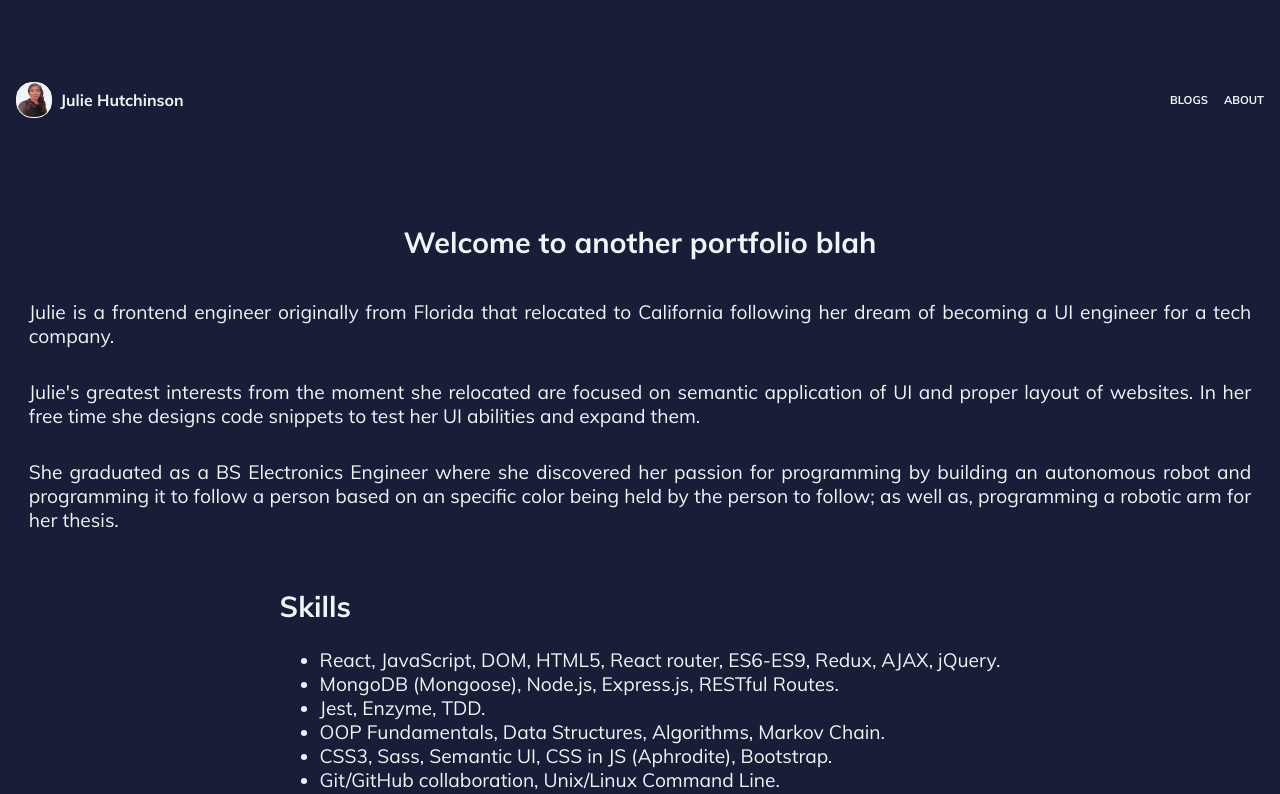
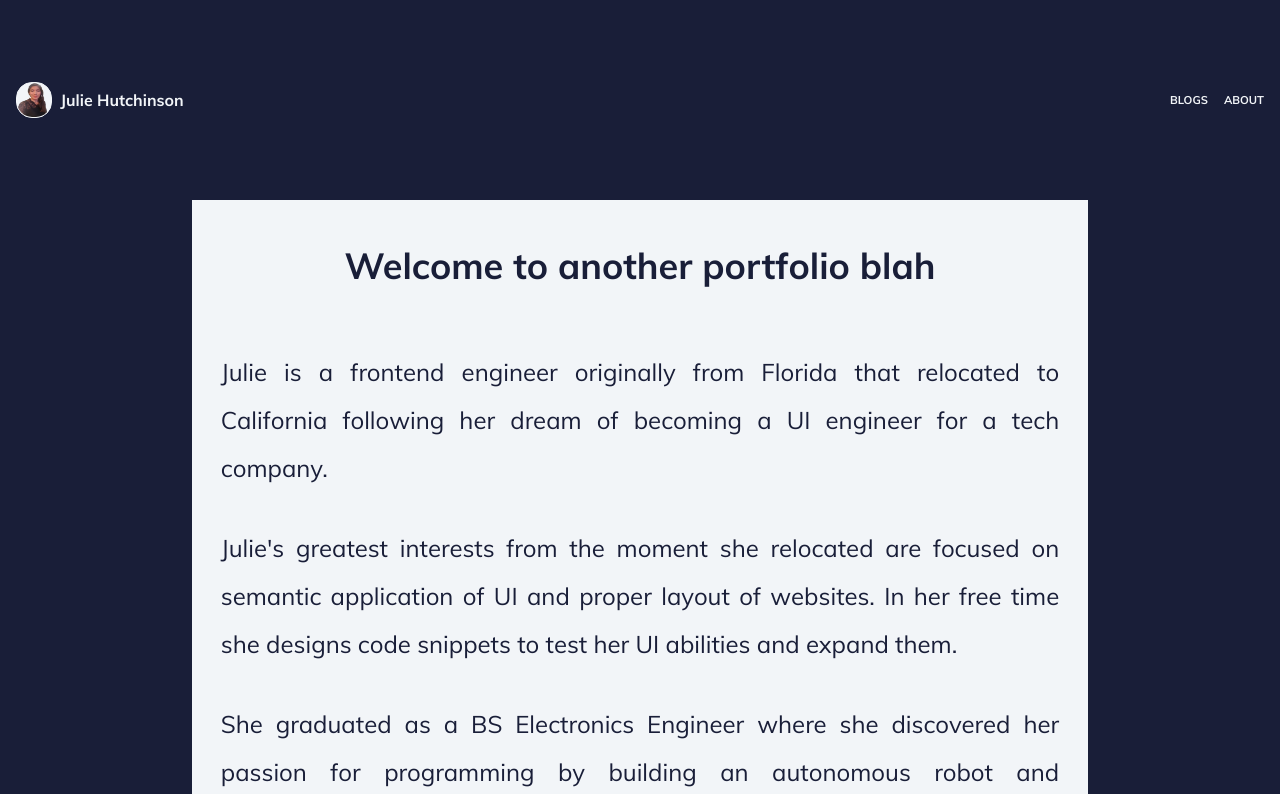
Before and after one commit to juliehutchinson001/juliehutchinson001.github.io, a React (Create React App) app: page /about in a window 1280 px wide. Shown: the top 794 px of the page. Built offline with nearby package versions, Linux system fonts and the light colour scheme.

Commit message:
[style] complete styles for the about section of the portfolio

```diff
--- a/src/styles/css/main.css
+++ b/src/styles/css/main.css
@@ -207,8 +207,25 @@ img {
   margin: 1rem 1.8rem; }
 
 .bio__secondary--info {
+  width: 100%; }
+
+.bio__subheader {
   margin: 1rem 1.8rem; }
 
+.bio__list-of-skills {
+  margin: 1rem 1.8rem; }
+
+@media screen and (min-width: 768px) {
+  .bio__main-container {
+    background-color: #191E38;
+    font-size: 1.5rem; }
+
+  .bio__intro-container, .bio__secondary--info {
+    background-color: #F2F5F8;
+    color: #191E38;
+    width: 70%;
+    max-width: 1024px;
+    line-height: 2; } }
 @font-face {
   src: url("../assets/fonts/Muli/Muli-Light.ttf") format("truetype");
   font-family: "Muli";
--- a/src/styles/scss/components/_about.scss
+++ b/src/styles/scss/components/_about.scss
@@ -27,5 +27,31 @@
 }
 
 .bio__secondary--info {
+  width: $w-full;
+}
+
+.bio__subheader {
   margin: 1rem 1.8rem;
 }
+
+.bio__list-of-skills {
+  margin: 1rem 1.8rem;
+}
+
+@media screen and (min-width: 768px) {
+  .bio__main-container {
+    background-color: $darkest-blue;
+
+    font-size: 1.5rem;
+  }
+
+  .bio__intro-container, .bio__secondary--info {
+    background-color: $lightest-grey;
+    color: $darkest-blue;
+
+    width: 70%;
+    max-width: 1024px;
+
+    line-height: 2;
+  }
+}
```
Also changed, not shown: 2 other files (tests, documents, lock files or other folders).
